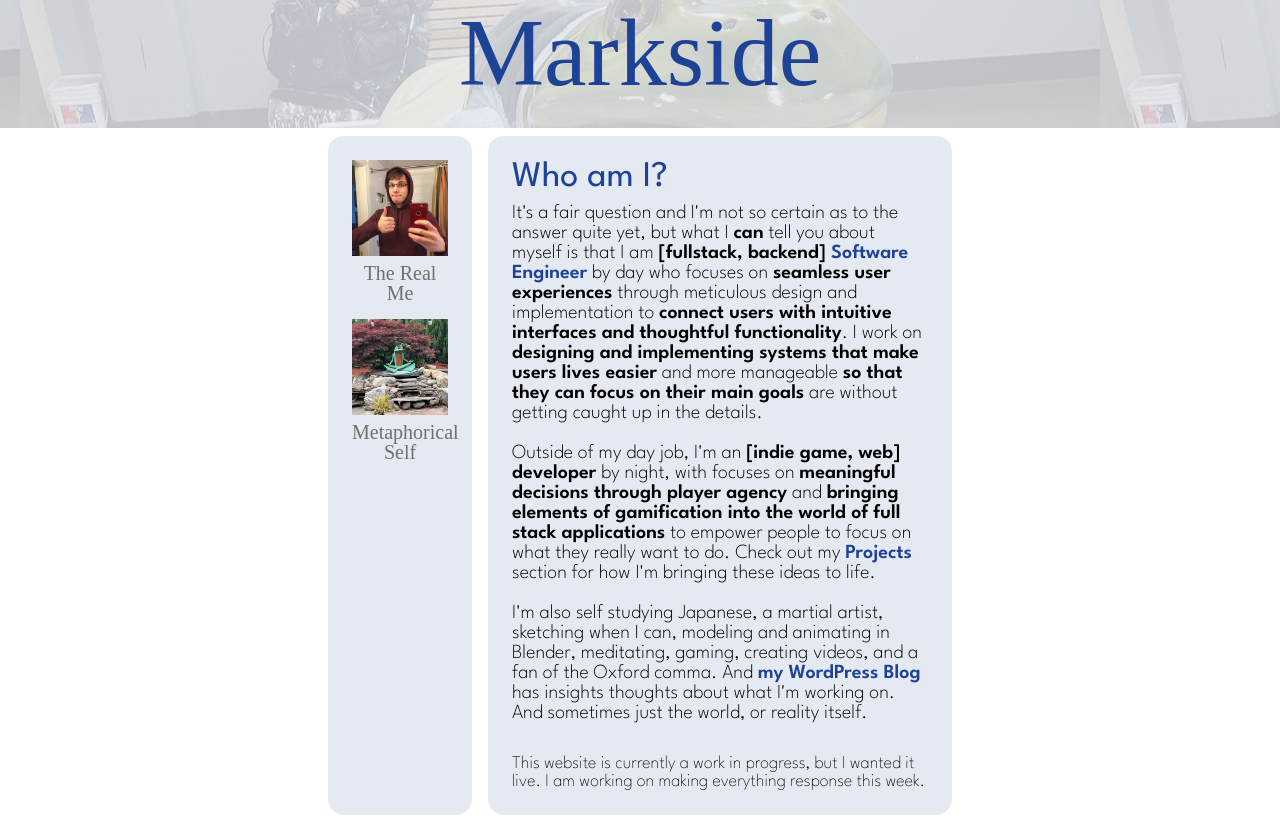
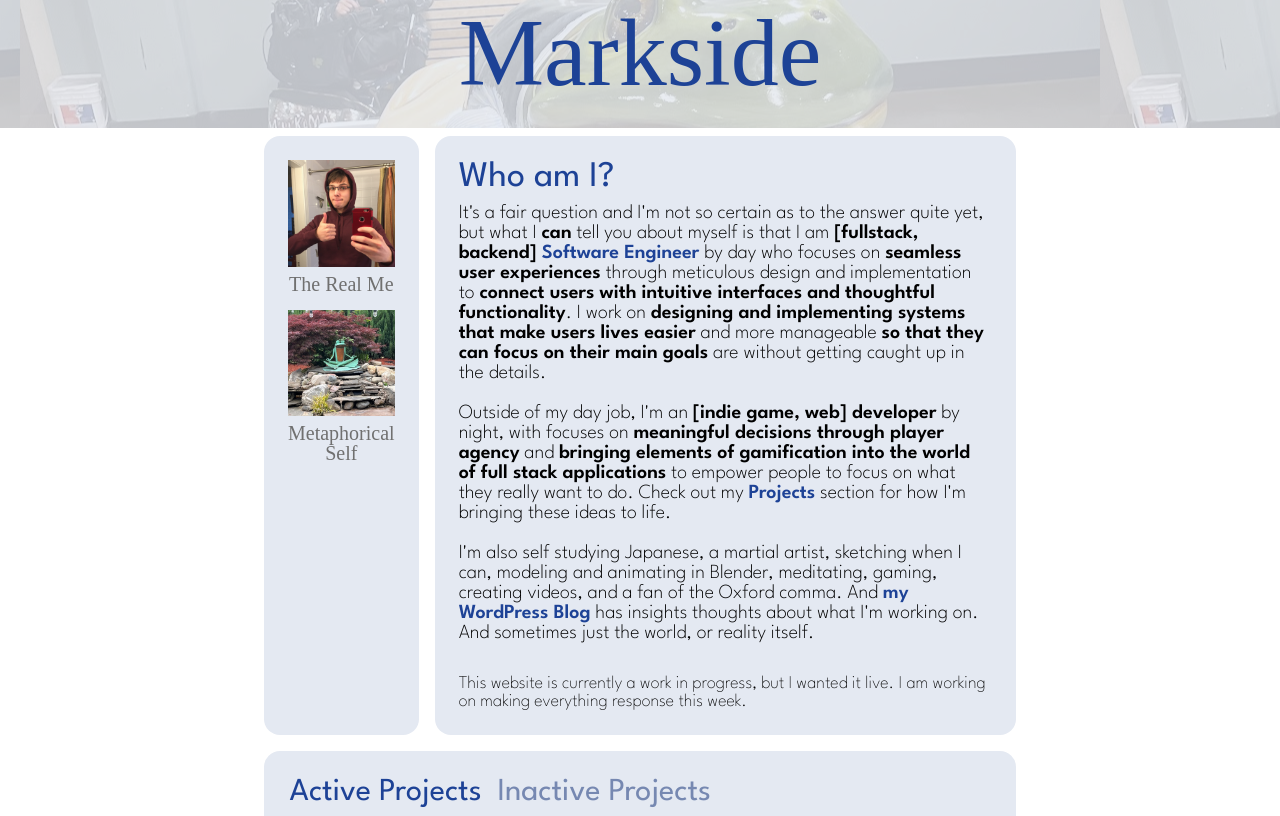
Before and after one commit to Dendrobyte/markside, a React (Create React App) app: page / in a window 1280 px wide. Shown: the top 816 px of the page. Built offline with nearby package versions, Linux system fonts and the light colour scheme; no server answers; a web font is replaced by a local one.

Commit message:
Initial flexing. Move req into useeffect w empty dependency array

```diff
--- a/package.json
+++ b/package.json
@@ -15,6 +15,7 @@
     "fetch": "^1.1.0",
     "react": "^18.2.0",
     "react-dom": "^18.2.0",
+    "react-responsive": "^10.0.0",
     "react-router-dom": "^6.22.3",
     "react-scripts": "5.0.1",
     "typescript": "^4.9.5",
--- a/src/Home.css
+++ b/src/Home.css
@@ -35,9 +35,22 @@
     display: flex;
     flex-direction: column;
     justify-content: center;
-    width: 50%;
-    margin: auto;
 }
+
+/* For desktop screens */
+@media only screen and (min-width: 1080px) {
+    .container-body-width {
+      width: 60%;
+      margin: 0 auto; /* Center the container */
+    }
+  }
+
+/* For smaller screens */
+@media only screen and (max-width: 1079px) {
+    .container {
+      width: 100%;
+    }
+  }
 
 .middle-flex-row {
     display: flex;
--- a/src/Home.tsx
+++ b/src/Home.tsx
@@ -1,26 +1,13 @@
-import { useEffect, useState } from 'react';
-import axios from 'axios';
 import './Home.css';
 import metaphorical_self_img from './img/metaphorical_self.jpg';
 import real_self_img from './img/real_self.jpg';
 import Projects from './markside_components/Projects';
+import YTEmbed from './markside_components/YTEmbed';
 
 function Home() {
-    let [lifestyleVideoId, setLifestyleVideoId] = useState('');
-
-    axios.get('https://service.markbacon78.workers.dev/youtube_latest_lifestyle', {
-        headers: {
-            "Access-Control-Allow-Origin": "*",
-            "Access-Control-Allow-Methods": "GET,HEAD,POST,OPTIONS",
-            "Access-Control-Allow-Headers": "*",
-        }
-    }).then(res => {
-        setLifestyleVideoId(res.data);
-    })
-
     return (
         <>
-            <div className='middle-column'>
+            <div className='middle-column container-body-width'>
                 <div className='middle-flex-row'>
                     <div className='blue-bubble self-pictures'>
                         <img src={real_self_img} alt='The Real Me'></img>
@@ -60,9 +47,7 @@ function Home() {
                         </ul>
                     </div>
                     <div className='blue-bubble half-container'>
-                        <h1 className='blue-league-title'>Latest YouTube Video</h1>
-                        <p className='gray-league-paragraph'>I make videos around what I do and what I work on, from updates on my latest development project to my progress in Spartan race training.</p>
-                        <iframe width="560" height="315" className='yt-video-embed' src={`https://www.youtube.com/embed/${lifestyleVideoId}?si=IE-zn4rxBTztQGT_`} title="YouTube video player"  allow="accelerometer; autoplay; clipboard-write; encrypted-media; gyroscope; picture-in-picture; web-share"></iframe>
+                        <YTEmbed />
                     </div>
                 </div>
             </div>
--- /dev/null
+++ b/src/markside_components/YTEmbed.tsx
@@ -0,0 +1,28 @@
+import axios from 'axios';
+import { useEffect, useState } from 'react';
+
+function YTEmbed() {
+    let [lifestyleVideoId, setLifestyleVideoId] = useState('');
+
+    useEffect(() =>{
+        axios.get('https://service.markbacon78.workers.dev/youtube_latest_lifestyle', {
+        headers: {
+            "Access-Control-Allow-Origin": "*",
+            "Access-Control-Allow-Methods": "GET,HEAD,POST,OPTIONS",
+            "Access-Control-Allow-Headers": "*",
+        }
+        }).then(res => {
+            setLifestyleVideoId(res.data);
+        })
+    }, [])
+
+    return (
+    <>
+        <h1 className='blue-league-title'>Latest YouTube Video</h1>
+        <p className='gray-league-paragraph'>I make videos around what I do and what I work on, from updates on my latest development project to my progress in Spartan race training.</p>
+        <iframe width="560" height="315" className='yt-video-embed' src={`https://www.youtube.com/embed/${lifestyleVideoId}?si=IE-zn4rxBTztQGT_`} title="YouTube video player"  allow="accelerometer; autoplay; clipboard-write; encrypted-media; gyroscope; picture-in-picture; web-share"></iframe>
+    </>
+    )
+}
+
+export default YTEmbed
```
Also changed, not shown: 2 other files (tests, documents, lock files or other folders).
